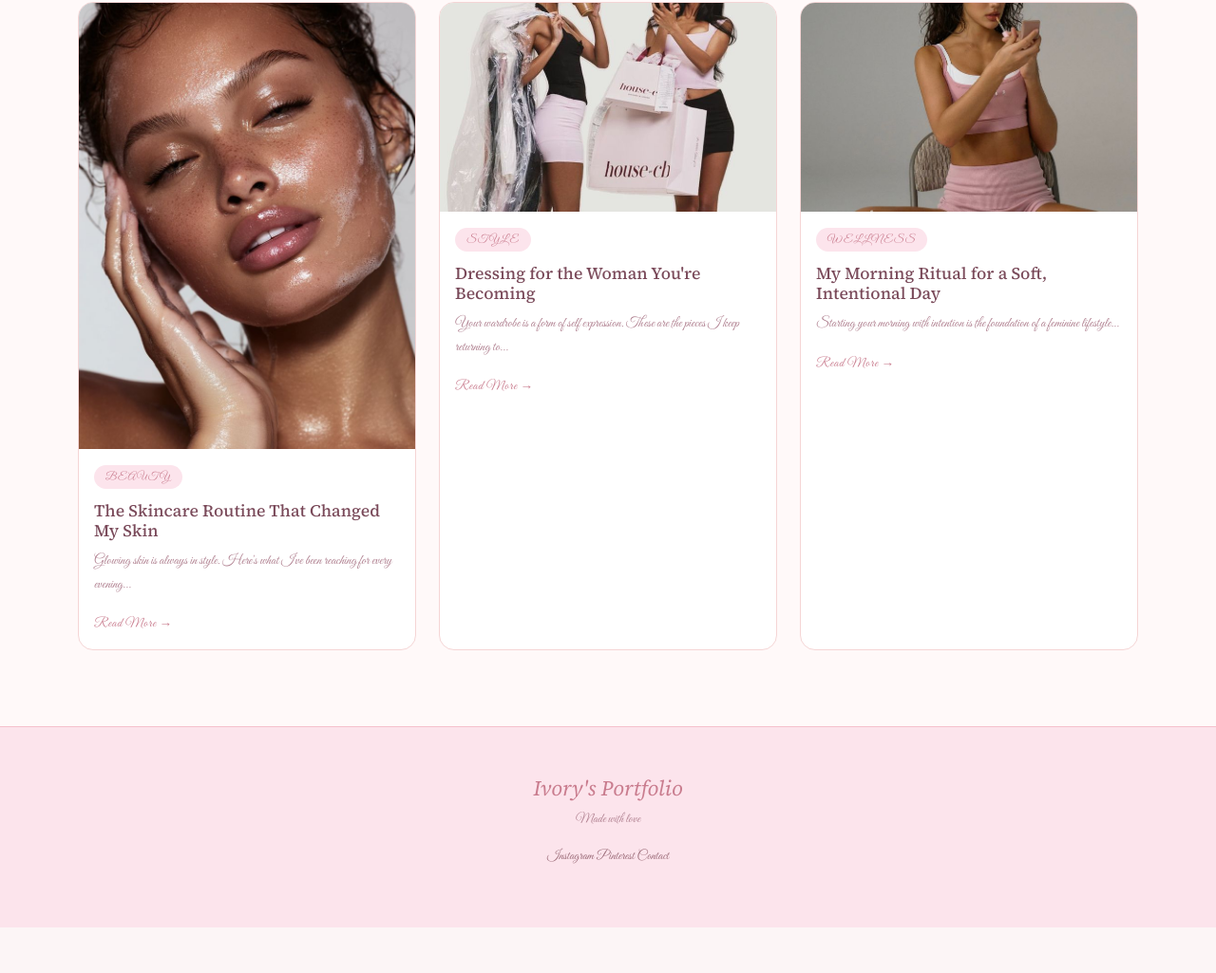
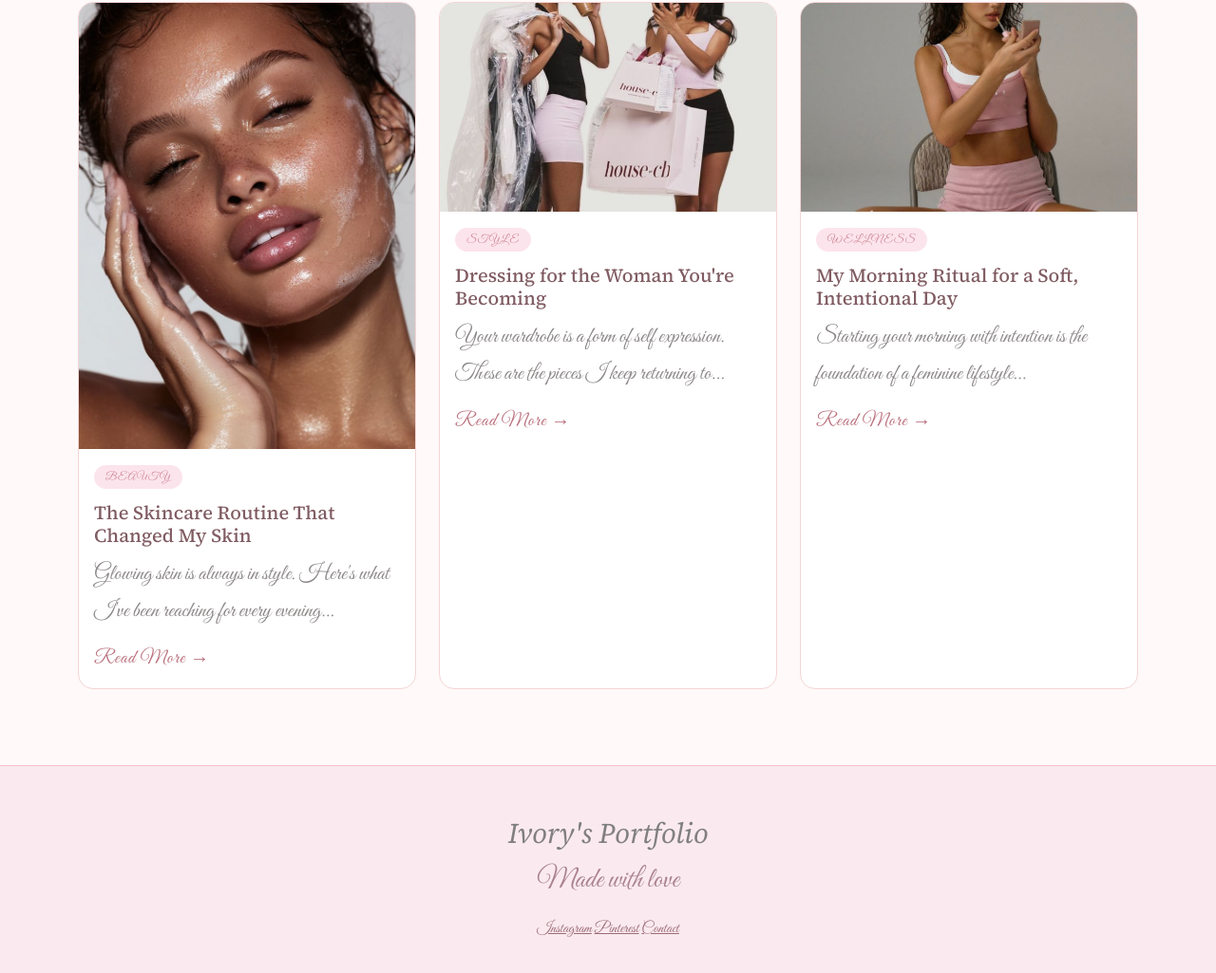
Before and after one commit to ivorymwangi/Lifestyle-Blog, a plain HTML site: page index.html in a window 1280 px wide. Shown: the part 417-1442 px from the top of the page at 95% size. Before the commit the page ends 1394 px from the top, so only its background shows below. Drawn offline with nearby package versions, Linux system fonts and the light colour scheme.

Commit message:
html and css code before final editing

```diff
--- a/style.css
+++ b/style.css
@@ -73,9 +73,9 @@ h1, h2, h3, h4, h5, .navbar-brand, .footer-brand {
 
 .section-title {
   font-style: italic;
-  color: #cfc3c3;
+  color: #a4a5a0;
   margin-bottom: 3rem;
-  font-size: 2rem;
+  font-size: 2re;
 }
 
 .blog-card {
@@ -109,52 +109,50 @@ h1, h2, h3, h4, h5, .navbar-brand, .footer-brand {
 }
 
 .card-title {
-  color: #7a4a5a;
-  font-size: 1.1rem;
+  color:rgb(128, 92, 98);
+  font-size: 20px;
   margin-bottom: 0.6rem;
 }
 
 .card-text {
-  font-size: 0.9rem;
-  color: #b08090;
+  font-size:23px;
+  color: rgb(141, 136, 136);
   line-height: 1.7;
 }
 
 .read-more {
-  color: #c97c8e;
-  font-size: 0.85rem;
+  color: rgb(184, 109, 122);
+  font-size:20px;
   text-decoration: none;
   letter-spacing: 0.05em;
 }
 
 .read-more:hover {
-  color: #7a4a5a;
+  color: #7a4a5c;
 }
 
-/* ===== FOOTER ===== */
 footer {
-  background-color: #fce4ec;
+  background-color: #faeaef;
   border-top: 1px solid #f5c0cc;
 }
 
 .footer-brand {
-  font-size: 1.4rem;
-  color: #c97c8e;
+  font-size:30px;
+  color: #817f7f;
   font-style: italic;
   margin-bottom: 0.3rem;
 }
 
 .footer-sub {
-  font-size: 0.85rem;
-  color: #b08090;
+  font-size:30px;
+  color: #aa828f;
 }
 
 .footer-links a {
   color: #9b6b78;
-  text-decoration: none;
-  font-size: 0.85rem;
+  text-decoration: n;
 }
 
 .footer-links a:hover {
-  color: #c97c8e;
+  color: #e7dadd;
 }
```
